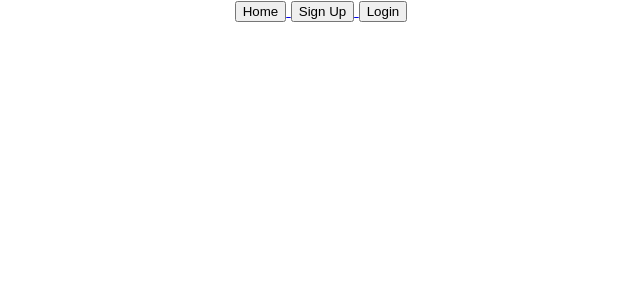
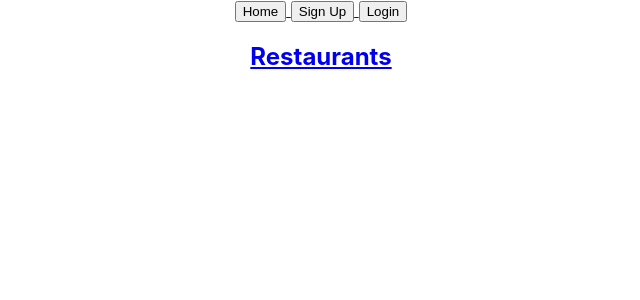
Before and after one commit to sio-doh/Eateroo, a React (Create React App) app in the folder client/: page / in a window 1280 px wide. Before the commit this address had no page. Shown: the top 300 px of the page, without its empty margins (319-959 px from the left). Built offline with nearby package versions, Linux system fonts and the light colour scheme.

Commit message:
basic client routing done

```diff
--- a/client/src/App.js
+++ b/client/src/App.js
@@ -1,12 +1,12 @@
 import './App.css';
 import { Routes, Route } from 'react-router-dom';
 import Navbar from './components/Navbar';
-// import Home from './pages/Home';
-// import Restaurant from './pages/Restaurant';
+import Home from './pages/Home';
+import Restaurant from './pages/Restaurant';
 import RestaurantList from './pages/RestaurantList';
 import Menu from './pages/Menu';
-import CartView from './pages/CartView';
-// import OrderComplete from './pages/OrderComplete';
+// import CartView from './pages/CartView';
+import OrderComplete from './pages/OrderComplete';
 import Signup from './pages/Signup';
 import Login from './pages/Login';
 import IsPrivate from './components/IsPrivate';
@@ -19,22 +19,22 @@ function App() {
       <Navbar />
 
       <Routes>
-        {/* <Route path="/" element={<Home />} /> */}
+        <Route path="/" element={<Home />} />
 
         <Route path="/signup" element={<IsAnon> <Signup /> </IsAnon>} />
         <Route path="/login" element={<IsAnon> <Login /> </IsAnon>} />
 
-        {/* <Route path="/restaurant" element={<IsPrivate> <Restaurant /> </IsPrivate>} /> */}
-        {/* <Route path="/restaurant/:id" element={<IsPrivate> <Restaurant /> </IsPrivate>} /> */}
+        <Route path="/restaurant" element={<IsPrivate> <Restaurant /> </IsPrivate>} />
+        <Route path="/restaurant/:id" element={<IsPrivate> <Restaurant /> </IsPrivate>} />
         <Route path="/restaurantList" element={<IsPrivate> <RestaurantList /> </IsPrivate>} />
 
         {/* <Route path="/projects" element={ <ProjectListPage /> } />
         <Route path="/projects/:id" element={ <ProjectDetailsPage /> } />
+        {/* <Route path="/projects/edit/:id" element={ <EditProjectPage /> } /> */}
 
         <Route path="/menu" element={<IsPrivate> <Menu /> </IsPrivate>} />
-        <Route path="/cart" element={<IsPrivate> <CartView /> </IsPrivate>} />
-        {/* <Route path="/projects/edit/:id" element={ <EditProjectPage /> } /> */}
-        {/* <Route path="/order-complete" element={<IsPrivate> <OrderComplete /> </IsPrivate>} /> */} */}
+        {/* <Route path="/cart" element={<IsPrivate> <CartView /> </IsPrivate>} /> */}
+        <Route path="/order-complete" element={<IsPrivate> <OrderComplete /> </IsPrivate>} />
 
       </Routes>
     </div>
--- a/client/src/components/Navbar.js
+++ b/client/src/components/Navbar.js
@@ -17,9 +17,9 @@ export default function Navbar() {
 
             {isLoggedIn && (
                 <>
-                    <Link to="/restaurant">
+                    {/* <Link to="/restaurant">
                         <button>Restaurants</button>
-                    </Link>
+                    </Link>  */}
 
                     {/*     UPDATE    */}
                     <button onClick={logOutUser}>Logout</button>
--- a/client/src/pages/Home.js
+++ b/client/src/pages/Home.js
@@ -1,11 +1,10 @@
+import React from 'react'
 import { Link } from 'react-router-dom';
 
 export default function Home() {
-
     return (
-        <>
-            <h2> <Link to='/restaurants'>Browse Restaurants</Link></h2>
-
-        </>
+        <div>
+            <h2> <Link to='/restaurant'>Restaurants</Link></h2>
+        </div>
     );
-};
+}
--- a/client/src/pages/Menu.js
+++ b/client/src/pages/Menu.js
@@ -1,6 +1,7 @@
 import axios from "axios";
 import { useState } from "react";
 import { useParams } from 'react-router-dom';
+import { Link } from 'react-router-dom';
 
 
 export default function Menu() {
@@ -26,8 +27,8 @@ export default function Menu() {
     }
 
     return (
-        <>
-
-        </>
+        <div>
+            <h2> <Link to='/order-complete'>Complete Order</Link></h2>
+        </div>
     );
 };
--- a/client/src/pages/Restaurant.js
+++ b/client/src/pages/Restaurant.js
@@ -7,9 +7,9 @@ export default function Home() {
     const id = params.id
 
     return (
-        <>
-            <h2> <Link to='/restaurantList'>Select from Restaurants</Link></h2>
+        <div>
+            <h2> <Link to='/restaurantList'>Browse Restaurants</Link></h2>
 
-        </>
+        </div>
     );
-};// params id
+};  // params id
--- a/client/src/pages/RestaurantList.js
+++ b/client/src/pages/RestaurantList.js
@@ -1,5 +1,6 @@
 import axios from "axios";
 import { useState } from "react";
+import { Link } from 'react-router-dom';
 
 export default function RestaurantList() {
     const [restaurant, setRestaurant] = useState([]);
@@ -20,6 +21,7 @@ export default function RestaurantList() {
 
     return (
         <>
+            <h2> <Link to='/menu'>Menu</Link></h2>
 
         </>
     );
```
Also changed, not shown: client/package.json (line endings or trailing spaces).
